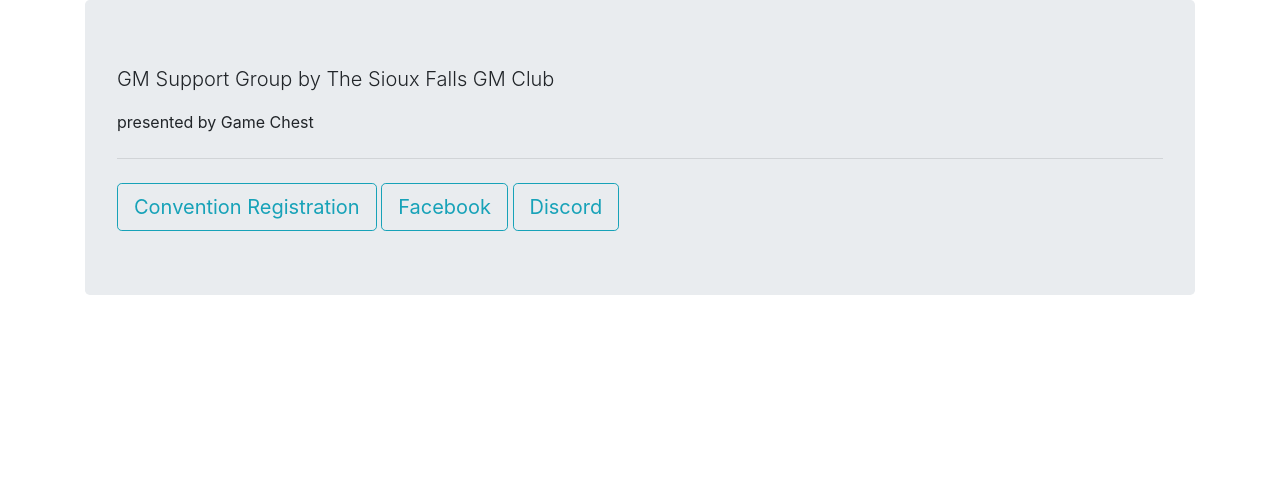
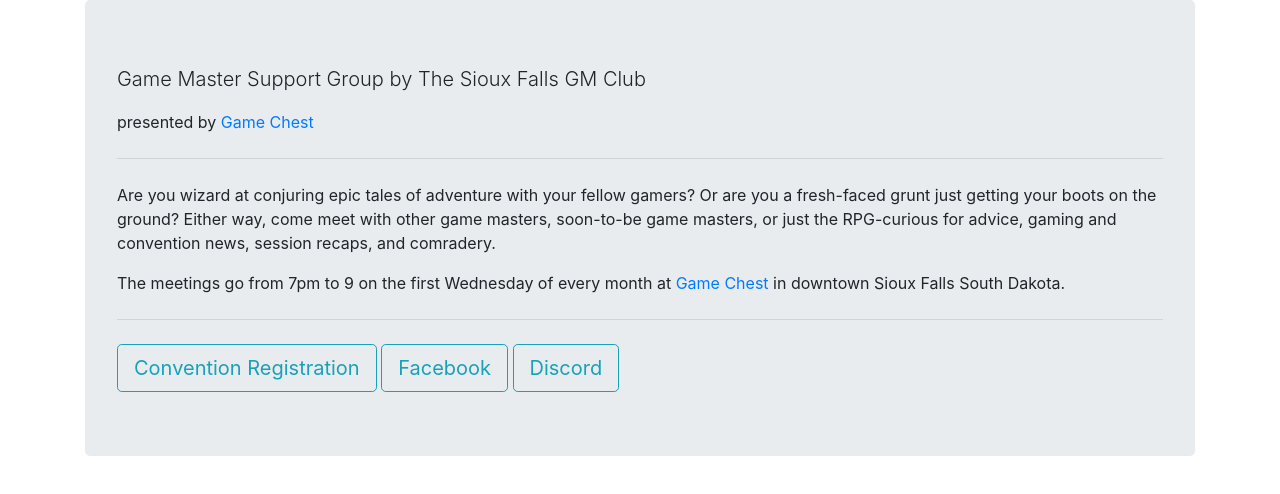
Before and after one commit to RiotInferno/sfgm, a plain HTML site: page index.html in a window 1280 px wide. Drawn offline with nearby package versions, Linux system fonts and the light colour scheme.

Commit message:
here are my initial improvements.

```diff
--- a/index.html
+++ b/index.html
@@ -13,8 +13,11 @@
 <body>
     <div class="container">
         <div class="jumbotron">
-            <p class="lead">GM Support Group by The Sioux Falls GM Club</p>
-            <p>presented by Game Chest</p>
+            <p class="lead">Game Master Support Group by The Sioux Falls GM Club</p>
+            <p>presented by <a href="https://www.sfgamechest.com/">Game Chest</a></p>
+            <hr class="my-4">
+	    <p>Are you wizard at conjuring epic tales of adventure with your fellow gamers?  Or are you a fresh-faced grunt just getting your boots on the ground?  Either way, come meet with other game masters, soon-to-be game masters, or just the RPG-curious for advice, gaming and convention news, session recaps, and comradery.</p>
+	    <p>The meetings go from 7pm to 9 on the first Wednesday of every month at <a href="https://www.sfgamechest.com/">Game Chest</a> in downtown Sioux Falls South Dakota.</p>
             <hr class="my-4">
             <a class="btn btn-outline-info btn-lg" href="https://tabletop.events/conventions/game-chest-con-ival-20201/pages"
                 role="button">Convention Registration</a>
```
